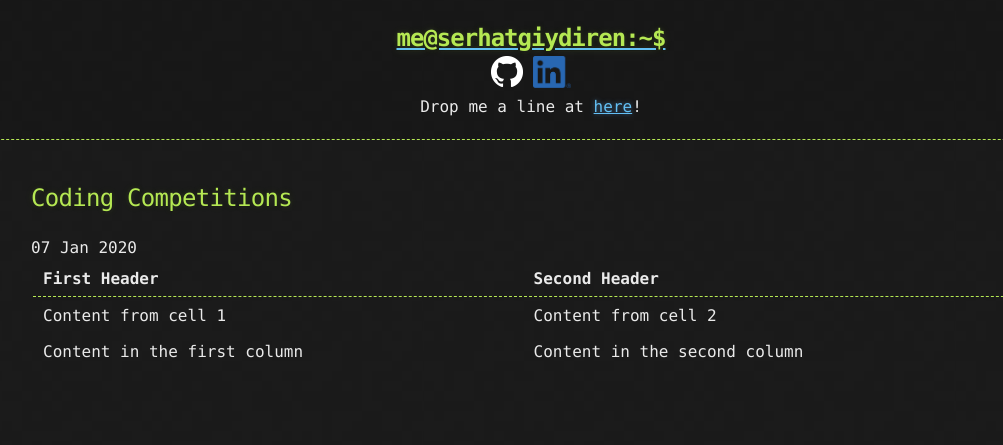
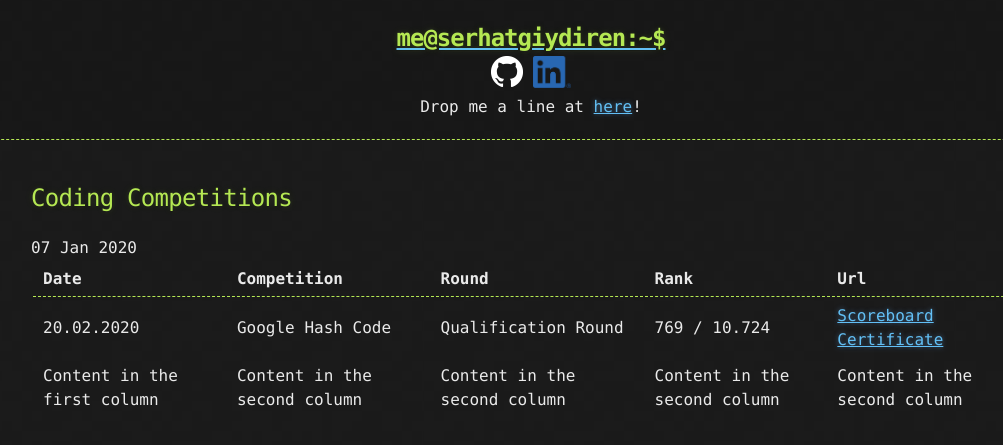
Before and after one commit to goodHunter27/serhatgiydiren.github.io, a Jekyll site: the page built from _posts/2020-01-07-coding-competitions.md, in a window 1280 px wide. Shown: the top 445 px of the page, without its empty margins (109-1112 px from the left). Built offline with Jekyll 4.4.1, drawn with Linux system fonts in a browser that asks for light colours.

Commit message:
Update 2020-01-07-coding-competitions.md

```diff
--- a/_posts/2020-01-07-coding-competitions.md
+++ b/_posts/2020-01-07-coding-competitions.md
@@ -3,7 +3,7 @@ title: Coding Competitions
 published: true
 ---
 
-First Header | Second Header
------------- | -------------
-Content from cell 1 | Content from cell 2
-Content in the first column | Content in the second column
+Date | Competition | Round | Rank | Url
+------------ | ------------- | ------------- | ------------- | -------------
+20.02.2020 | Google Hash Code | Qualification Round | 769 / 10.724 | [Scoreboard](https://codingcompetitions.withgoogle.com/hashcode/archive/2020){:target="_blank"}<br />[Certificate](https://codingcompetitions.withgoogle.com/hashcode/certificate/round/00000000001a006c){:target="_blank"}
+Content in the first column | Content in the second column | Content in the second column | Content in the second column | Content in the second column
```
